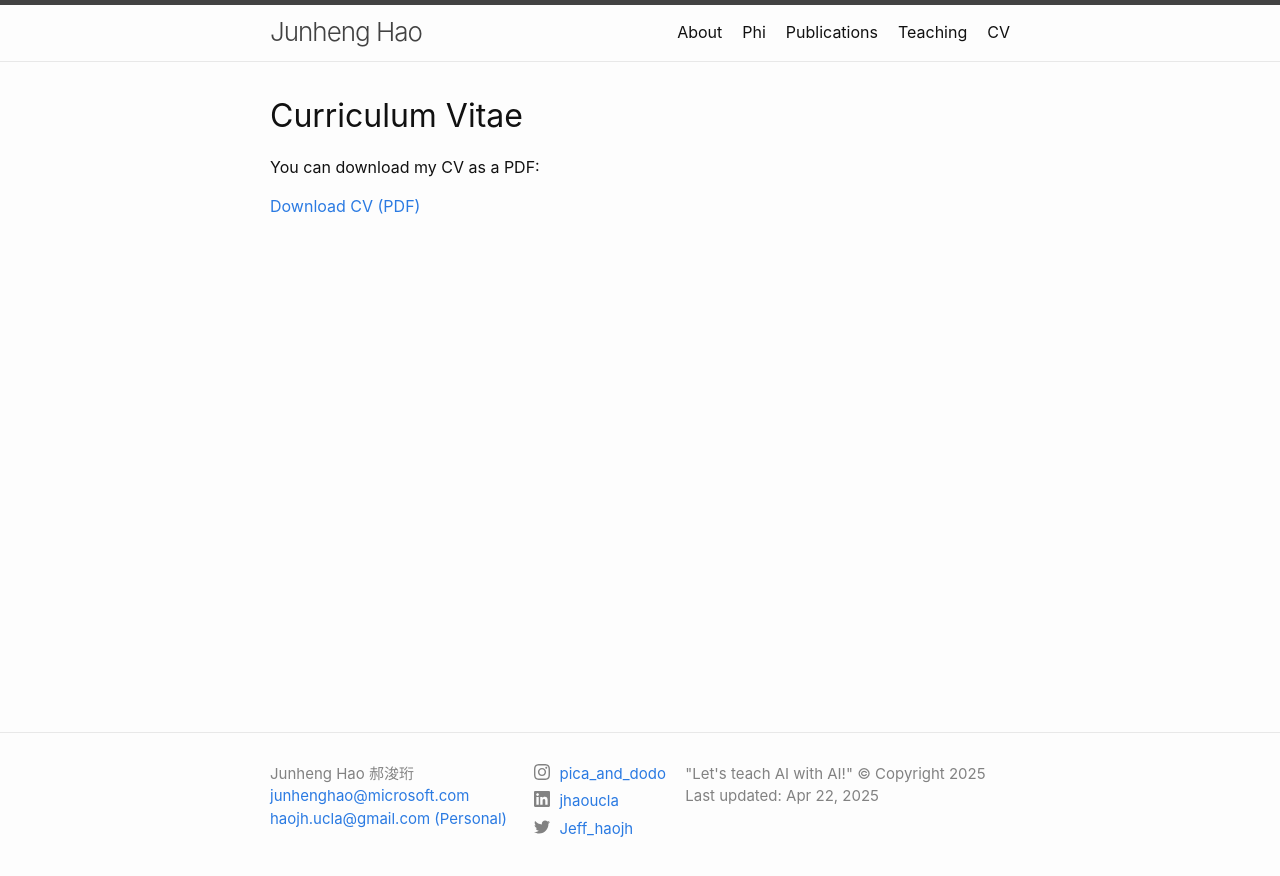
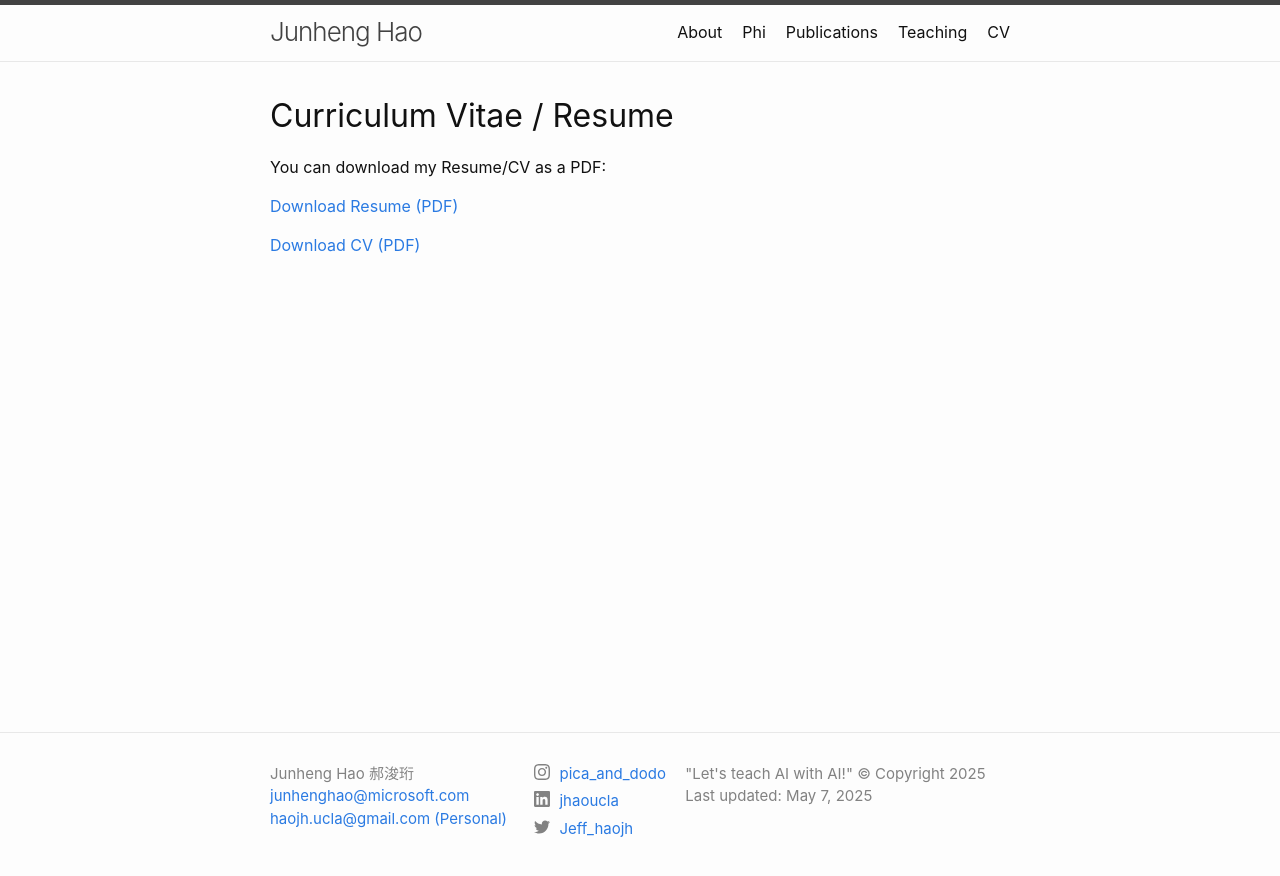
Before and after one commit to junhenghao/junhenghao.github.io, a Jekyll site: the page built from cv.md, in a window 1280 px wide. Shown: the top 876 px of the page. Built offline with Jekyll 4.4.1, drawn with Linux system fonts in a browser that asks for light colours.

Commit message:
add Phi Edge, revise CV/Resume and links

```diff
--- a/_config.yml
+++ b/_config.yml
@@ -5,7 +5,7 @@ pemail: haojh.ucla@gmail.com (Personal)
 description: > # this means to ignore newlines until "twitter_username:"
   "Let's teach AI with AI!"
 
-  © Copyright 2025 Last updated: Apr 22, 2025
+  © Copyright 2025 Last updated: May 7, 2025
 
 # social links
 linkedin_username: jhaoucla
--- a/cv.md
+++ b/cv.md
@@ -3,8 +3,10 @@ layout: default
 title: CV
 ---
 
-# Curriculum Vitae
+# Curriculum Vitae / Resume
 
-You can download my CV as a PDF:
+You can download my Resume/CV as a PDF:
+
+<p><a href="/assets/files/junheng_hao_resume.pdf">Download Resume (PDF)</a></p>
 
 <p><a href="/assets/files/junheng_hao_cv.pdf">Download CV (PDF)</a></p>
```
Also changed, not shown: about.md (+2 -0 lines), index.md (+1 -1 lines), phi.md (+3 -2 lines), 2 other files.
